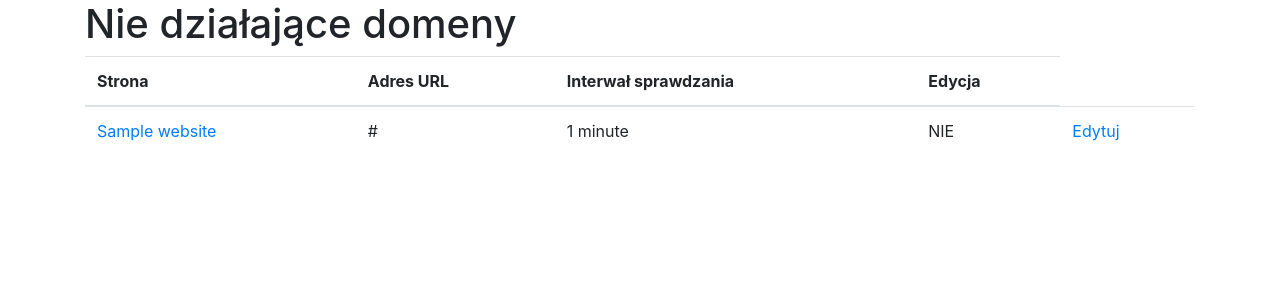
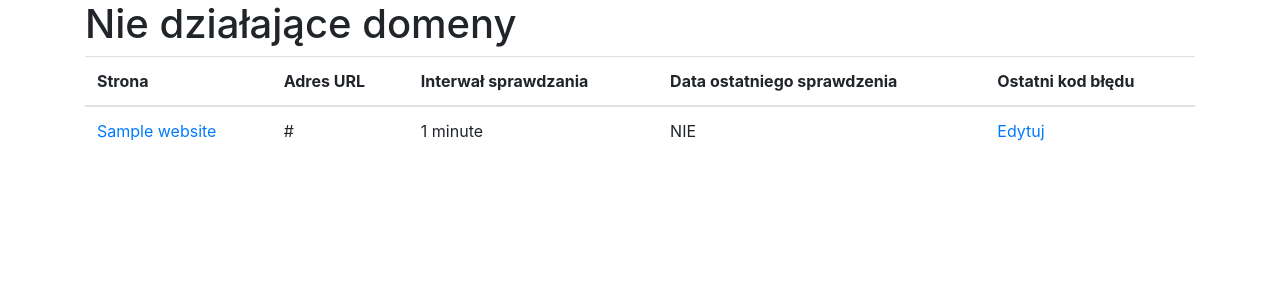
Before and after one commit to Bombozaur666/CeleryMonitoring, a Django app: template templates/notWorkingWebsites.html in a window 1280 px wide. Shown: the part 56-356 px from the top of the page. Run offline with Django 4.2, Linux system fonts and the light colour scheme; the template is opened without the code that fills it: values that come from a table or form of the project are taken from there, others are empty; tables that the repository leaves empty hold one stand-in row (values such as "Sample post"); parts of the project's set-up code (start-up, migrations or seed data) failed here and were passed over.

Commit message:
-fix display websites

```diff
--- a/MonitoringManager/models.py
+++ b/MonitoringManager/models.py
@@ -36,8 +36,8 @@ class Events(models.Model):
     websiteId = models.ForeignKey(Websites,
                                   on_delete=models.CASCADE,
                                   related_name='events')
-    returnCode = models.CharField(max_length=3)
-    time = models.DateTimeField(auto_now_add=True)
+    returnCode = models.CharField("Kod błędu", max_length=3)
+    time = models.DateTimeField("Data zdażenia", auto_now_add=True)
 
     def __str__(self):
         return str(self.id)
--- a/MonitoringManager/tasks.py
+++ b/MonitoringManager/tasks.py
@@ -1,11 +1,11 @@
 from __future__ import absolute_import, unicode_literals
-from .models import Websites
+from .models import Websites, Events
 from celery import shared_task
 import requests
 
 
 @shared_task
-def checkWebsites(*args):
+def checkWebsites(*args, **kwargs):
     concatenate = "".join(args)
     websites = Websites.objects.get_queryset().filter(intervals=concatenate)
     for site in websites:
@@ -17,3 +17,4 @@ def checkWebsites(*args):
         else:
             site.isWorking = False
             site.save()
+            Events.objects.create(websiteId=site.id, returnCode=response.status_code)
--- a/templates/notWorkingWebsites.html
+++ b/templates/notWorkingWebsites.html
@@ -12,7 +12,8 @@
           <th scope="col">Strona</th>
           <th scope="col">Adres URL</th>
           <th scope="col">Interwał sprawdzania</th>
-            <th scope="col">Edycja</th>
+          <th>Data ostatniego sprawdzenia</th>
+          <th scope="col">Ostatni kod błędu</th>
 
         </tr>
       </thead>
```
Also changed, not shown: CeleryMonitoring/celery.py (+4 -3 lines), MonitoringManager/views.py (+7 -7 lines).
